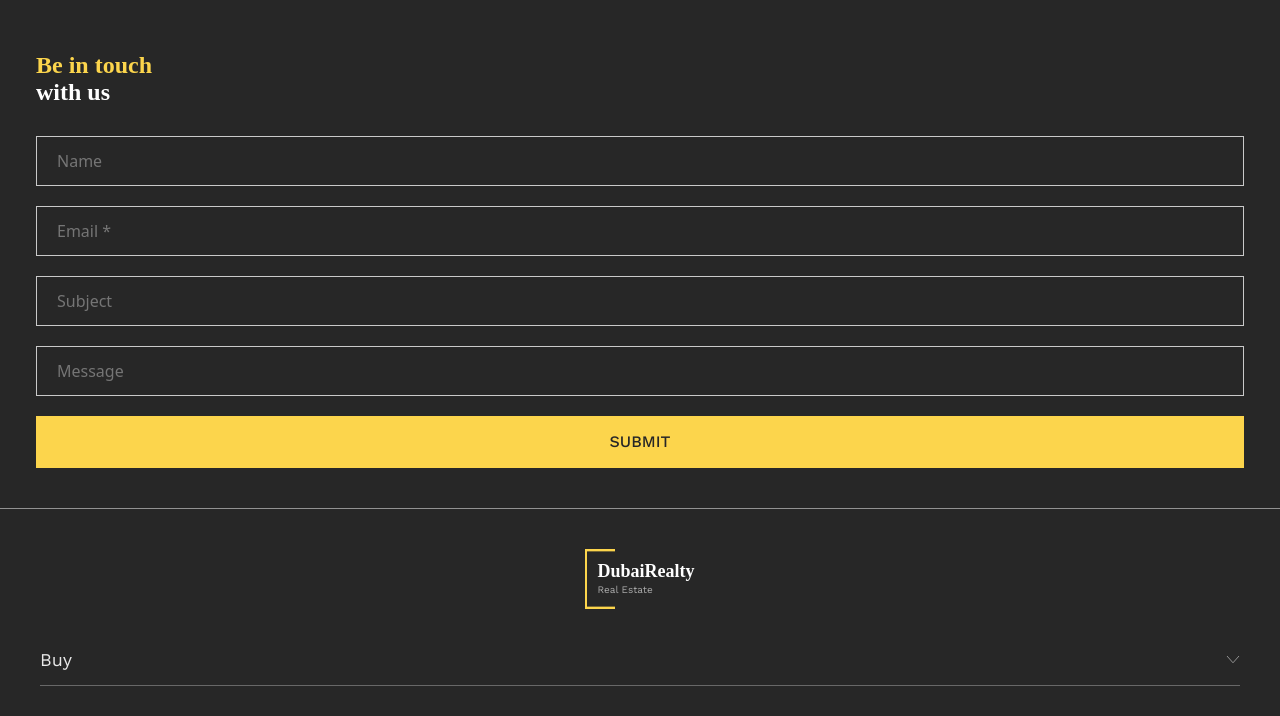
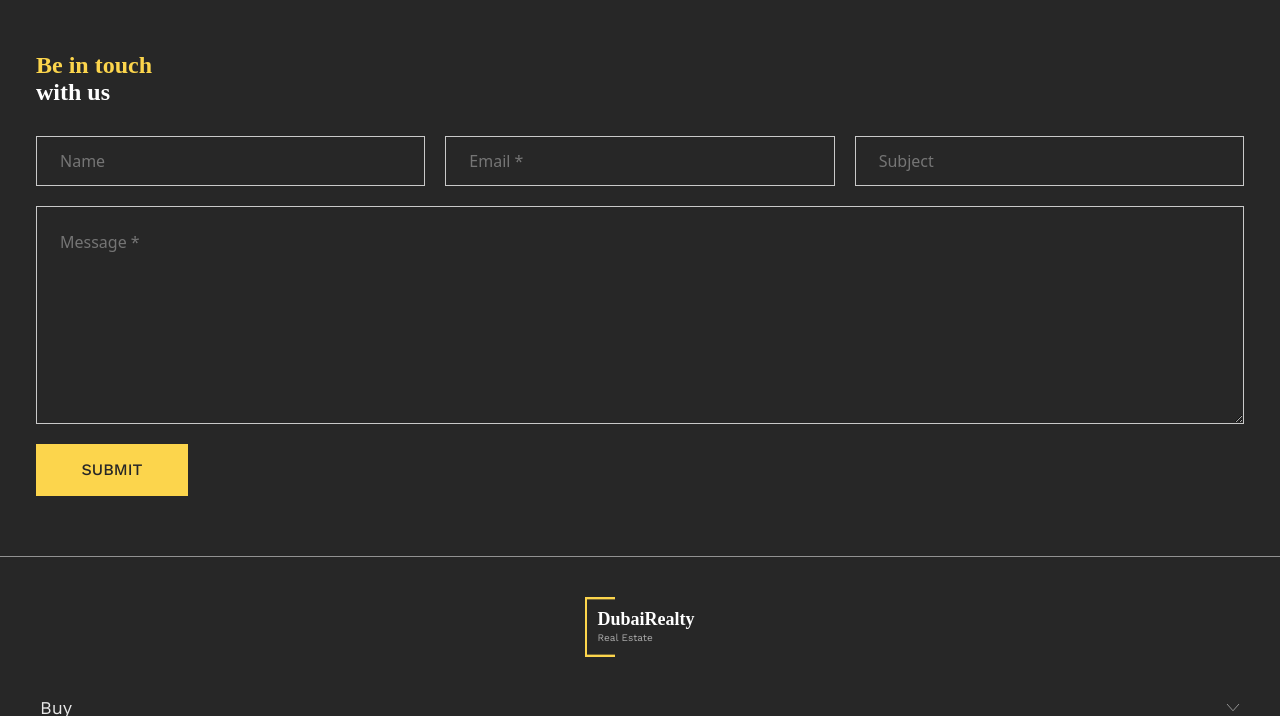
Before and after one commit to Senior322/Luxury, a website built with Parcel: page src/ContactPage.html in a window 1280 px wide. Shown: the part 787-1503 px from the top of the page. Built offline with nearby package versions, Linux system fonts and the light colour scheme.

Commit message:
update
make style form for 768 and 1920px

```diff
--- a/src/partials/ContactFormLast.html
+++ b/src/partials/ContactFormLast.html
@@ -1,15 +1,33 @@
 <section class="contact__last">
   <div class="contact__last-container">
     <h1 class="contact__last-container-title">
-         <span class="contact__last-container-title-first">Be in touch</span>
+      <span class="contact__last-container-title-first">Be in touch <br></span>
       <span class="contact__last-container-title-second">with us</span>
     </h1>
     <form action="" class="contact__last-container-form">
-            <input type="text" placeholder="Name" class="contact__last-container-form-input">
-            <input type="text" placeholder="Email *" class="contact__last-container-form-input">
-            <input type="text" placeholder="Subject" class="contact__last-container-form-input">
-            <input type="text" placeholder="Message" class="contact__last-container-form-input">
-            <button type="submit" class="contact__last-container-button">SUBMIT</button>
+      <input
+        type="text"
+        placeholder="Name"
+        class="contact__last-container-form-input"
+      />
+      <input
+        type="email"
+        placeholder="Email *"
+        class="contact__last-container-form-input"
+      />
+      <input
+        type="text"
+        placeholder="Subject"
+        class="contact__last-container-form-input"
+      />
+      <textarea
+        name=""
+        placeholder="Message *"
+        class="contact__last-container-form-input contact__last-container-form-input--textarea"
+      ></textarea>
+      <button type="submit" class="contact__last-container-button">
+        SUBMIT
+      </button>
     </form>
   </div>
 </section>
--- a/src/sass/ContactFormLast.css
+++ b/src/sass/ContactFormLast.css
@@ -1,14 +1,10 @@
 .contact__last {
-   margin-top: 52px;
+   padding-top: 52px;
    /* background-color: red; */
-   margin-bottom: 20px;
+   padding-bottom: 20px;
 }
 .contact__last-container {
-   /* display: flex; */
-   /* flex-direction: column; */
-   margin-inline: 36px;
-   /* width: 100%; */
-   /* height: 500px; */
+   padding-inline: 36px;
 }
 .contact__last-container-title {
    width: 130px;
@@ -35,16 +31,19 @@
    flex-direction: column;
    gap: 20px;
 }
-/* .contact__last-container-form:last-child{
-   background-color: red;
-} */
+.contact__last-container-form-input:nth-child(4){
+   height: 218px;
+   padding-block: 26px;
+}
 .contact__last-container-form-input{
    background-color: #272727;
+   color: aliceblue;
    border: 1px solid #C9C9C9;
    height: 50px;
+   padding-inline: 23px;
 }
 .contact__last-container-form-input::placeholder{
-   padding-left: 20px;
+   /* padding-left: 20px; */
 }
 .contact__last-container-button {
    background-color: #fcd54c;
@@ -56,3 +55,40 @@
    font-weight: 500;
    line-height: 26px; /* 162.5% */
 }
+@media screen and (min-width: 768px) {
+   .contact__last-container-form{
+      flex-direction: row;
+      flex-wrap: wrap;
+      width: 100%;
+   }
+   .contact__last-container-form-input {
+      width: calc((100% - 40px) / 3);
+   }
+   .contact__last-container-form-input:nth-child(4){
+     width: 100%;
+   }
+   .contact__last-container-button{
+      width: 152px;
+   }
+}
+@media screen and (min-width: 1920px) {
+   .contact__last{
+      padding-top: 210px;
+      padding-bottom: 116px;
+   }
+   .contact__last-container-form,
+   .contact__last-container-title {
+      width: 1110px;
+      margin: auto;
+   }
+   .contact__last-container-form{
+      margin-top: 70px;
+      gap: 30px;
+   }
+   .contact__last-container-form-input {
+      width: calc((100% - 60px) / 3);
+   }
+   .contact__last-container-title {
+      font-size: 32px;
+   }
+}
```
Lines whose indentation alone changed are shown as unchanged.
